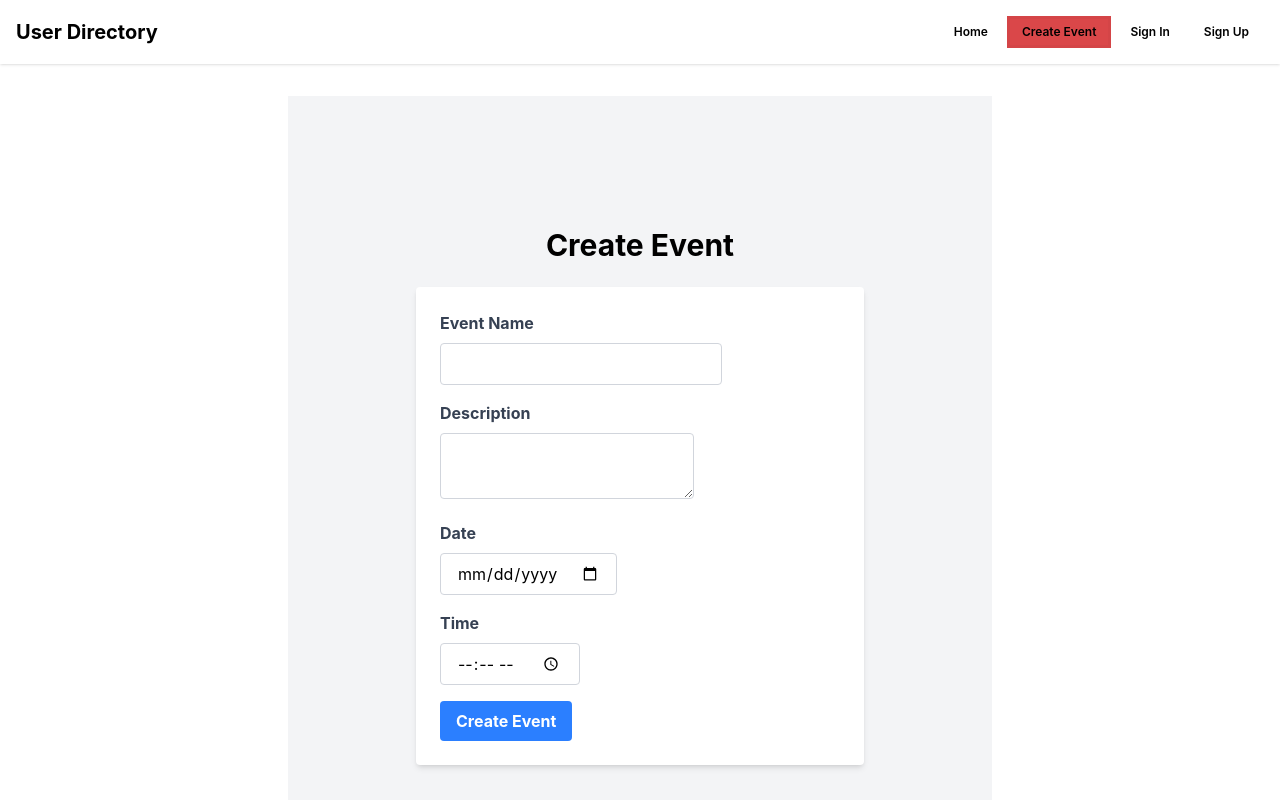
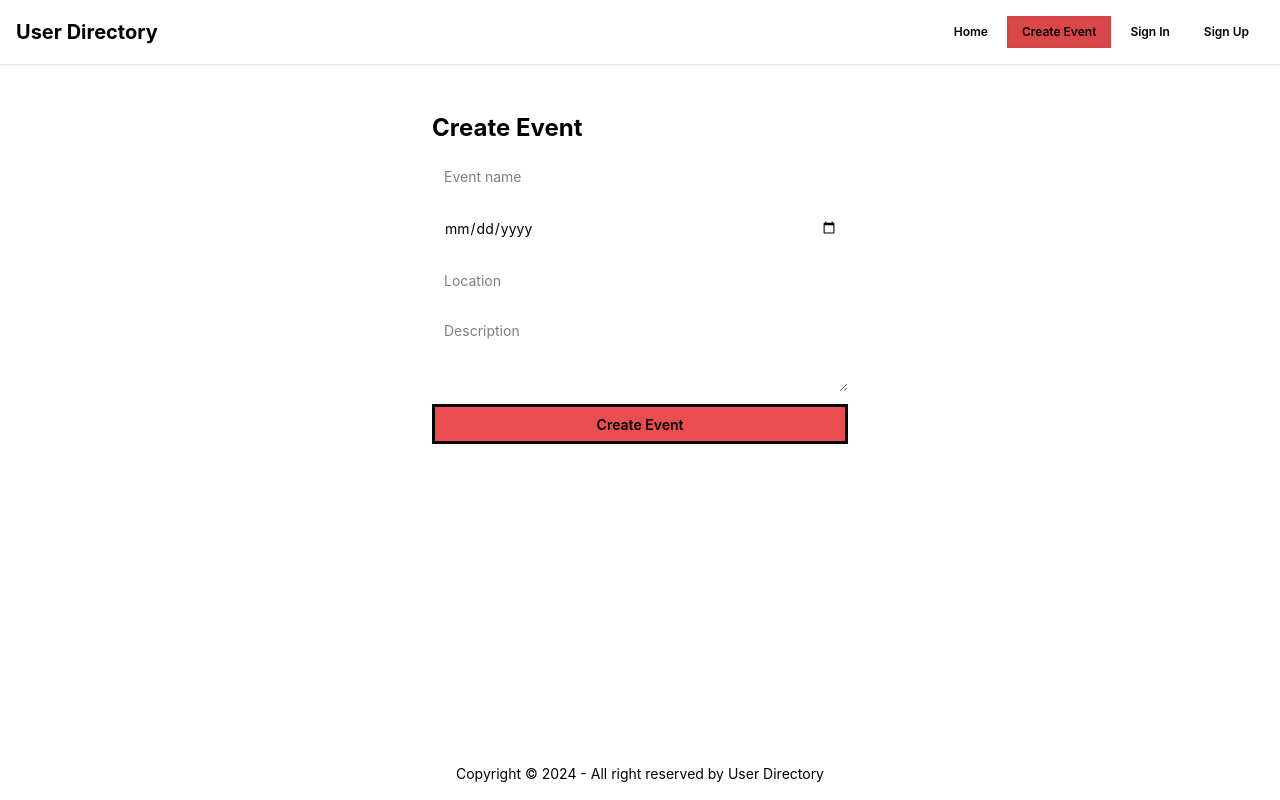
Before and after one commit to sowjanya-mn/Events_API_Project, a React (Vite) app in the folder Events_Api_Project/: page /createevent in a window 1280 px wide. Shown: the top 800 px of the page. Built offline with nearby package versions, Linux system fonts and the light colour scheme.

Commit message:
feat: build Create Event form and wire to POST /api/events (FR017)

```diff
--- a/Events_Api_Project/src/pages/CreateEvent.jsx
+++ b/Events_Api_Project/src/pages/CreateEvent.jsx
@@ -1,66 +1,92 @@
+import { useState } from "react";
+import { useNavigate } from "react-router";
+import apiFetch from "../utils/api.js";
+
 export default function CreateEvent() {
+  const navigate = useNavigate();
+  const [formData, setFormData] = useState({
+    name: "",
+    date: "",
+    location: "",
+    description: "",
+  });
+  const [error, setError] = useState(null);
+  const [submitting, setSubmitting] = useState(false);
+
+  const handleChange = (e) => {
+    setFormData({ ...formData, [e.target.name]: e.target.value });
+  };
+
+  const handleSubmit = async (e) => {
+    e.preventDefault();
+    setSubmitting(true);
+    setError(null);
+
+    try {
+      const res = await apiFetch("/api/events", {
+        method: "POST",
+        body: JSON.stringify(formData),
+      });
+
+      if (res.status === 401 || res.status === 403) {
+        setError("Session expired. Please sign in again.");
+        return;
+      }
+
+      if (!res.ok) {
+        setError("Couldn't create event. Try again.");
+        return;
+      }
+
+      navigate("/");
+    } catch {
+      setError("Network error. Check your connection and try again.");
+    } finally {
+      setSubmitting(false);
+    }
+  };
+
   return (
-    <div className="flex flex-col items-center justify-center min-h-screen bg-gray-100">
-      <h1 className="text-3xl font-bold mb-6">Create Event</h1>
-      <form className="bg-white p-6 rounded shadow-md w-full max-w-md">
-        <div className="mb-4">
-          <label
-            htmlFor="eventName"
-            className="block text-gray-700 font-bold mb-2"
-          >
-            Event Name
-          </label>
+    <form onSubmit={handleSubmit} className="p-4 max-w-md mx-auto flex flex-col gap-3">
+      <h1 className="text-2xl font-bold">Create Event</h1>
+
       <input
-            type="text"
-            id="eventName"
-            className="border border-gray-300 rounded py-2 px-4 focus:outline-none focus:ring-2 focus:ring-blue-500"
+        name="name"
+        placeholder="Event name"
+        value={formData.name}
+        onChange={handleChange}
+        required
+        className="input input-bordered w-full"
       />
-        </div>
-        <div className="mb-4">
-          <label
-            htmlFor="eventDescription"
-            className="block text-gray-700 font-bold mb-2"
-          >
-            Description
-          </label>
+      <input
+        name="date"
+        type="date"
+        value={formData.date}
+        onChange={handleChange}
+        required
+        className="input input-bordered w-full"
+      />
+      <input
+        name="location"
+        placeholder="Location"
+        value={formData.location}
+        onChange={handleChange}
+        required
+        className="input input-bordered w-full"
+      />
       <textarea
-            id="eventDescription"
-            className="border border-gray-300 rounded py-2 px-4 focus:outline-none focus:ring-2 focus:ring-blue-500"
-          ></textarea>
-        </div>
-        <div className="mb-4">
-          <label
-            htmlFor="eventDate"
-            className="block text-gray-700 font-bold mb-2"
-          >
-            Date
-          </label>
-          <input
-            type="date"
-            id="eventDate"
-            className="border border-gray-300 rounded py-2 px-4 focus:outline-none focus:ring-2 focus:ring-blue-500"
+        name="description"
+        placeholder="Description"
+        value={formData.description}
+        onChange={handleChange}
+        className="textarea textarea-bordered w-full"
       />
-        </div>
-        <div className="mb-4">
-          <label
-            htmlFor="eventTime"
-            className="block text-gray-700 font-bold mb-2"
-          >
-            Time
-          </label>
-          <input
-            type="time"
-            id="eventTime"
-            className="border border-gray-300 rounded py-2 px-4 focus:outline-none focus:ring-2 focus:ring-blue-500"
-          />
-        </div>
-        <button
-          type="submit"
-          className="bg-blue-500 hover:bg-blue-700 text-white font-bold py-2 px-4 rounded"
-        >
-          Create Event
+
+      {error && <p className="text-error text-sm">{error}</p>}
+
+      <button type="submit" disabled={submitting} className="btn btn-primary">
+        {submitting ? "Creating..." : "Create Event"}
       </button>
     </form>
-    </div>
   );
 }
```
Lines whose indentation alone changed are shown as unchanged.
